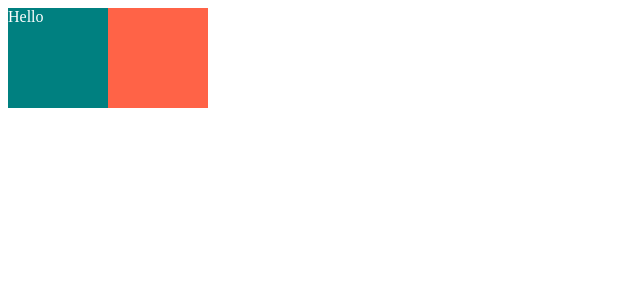
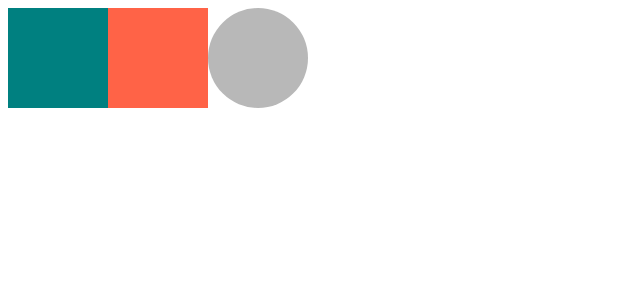
Before and after one commit to ICE0208/react-master-class, a React (Create React App) app: page / in a window 1280 px wide. Shown: the top 300 px of the page, without its empty margins (0-640 px from the left). Built offline with nearby package versions, Linux system fonts and the light colour scheme.

Commit message:
(#2.2) Adapting and Extending

```diff
--- a/src/App.js
+++ b/src/App.js
@@ -3,29 +3,22 @@ import styled from "styled-components";
 const Father = styled.div`
   display: flex;
 `;
-const BoxOne = styled.div`
-  background-color: teal;
-  width: 100px;
-  height: 100px;
-`;
-const BoxTwo = styled.div`
-  background-color: tomato;
+const Box = styled.div`
+  background-color: ${(props) => props.bg};
   width: 100px;
   height: 100px;
 `;
 
-const Text = styled.span`
-  color: white;
+const Circle = styled(Box)`
+  border-radius: 50%;
 `;
 
 function App() {
   return (
-    <Father style={{ display: "flex" }}>
-      <BoxOne>
-        <Text>Hello</Text>
-      </BoxOne>
-
-      <BoxTwo />
+    <Father>
+      <Box bg="teal" />
+      <Box bg="tomato" />
+      <Circle bg="#b8b8b8" />
     </Father>
   );
 }
```
